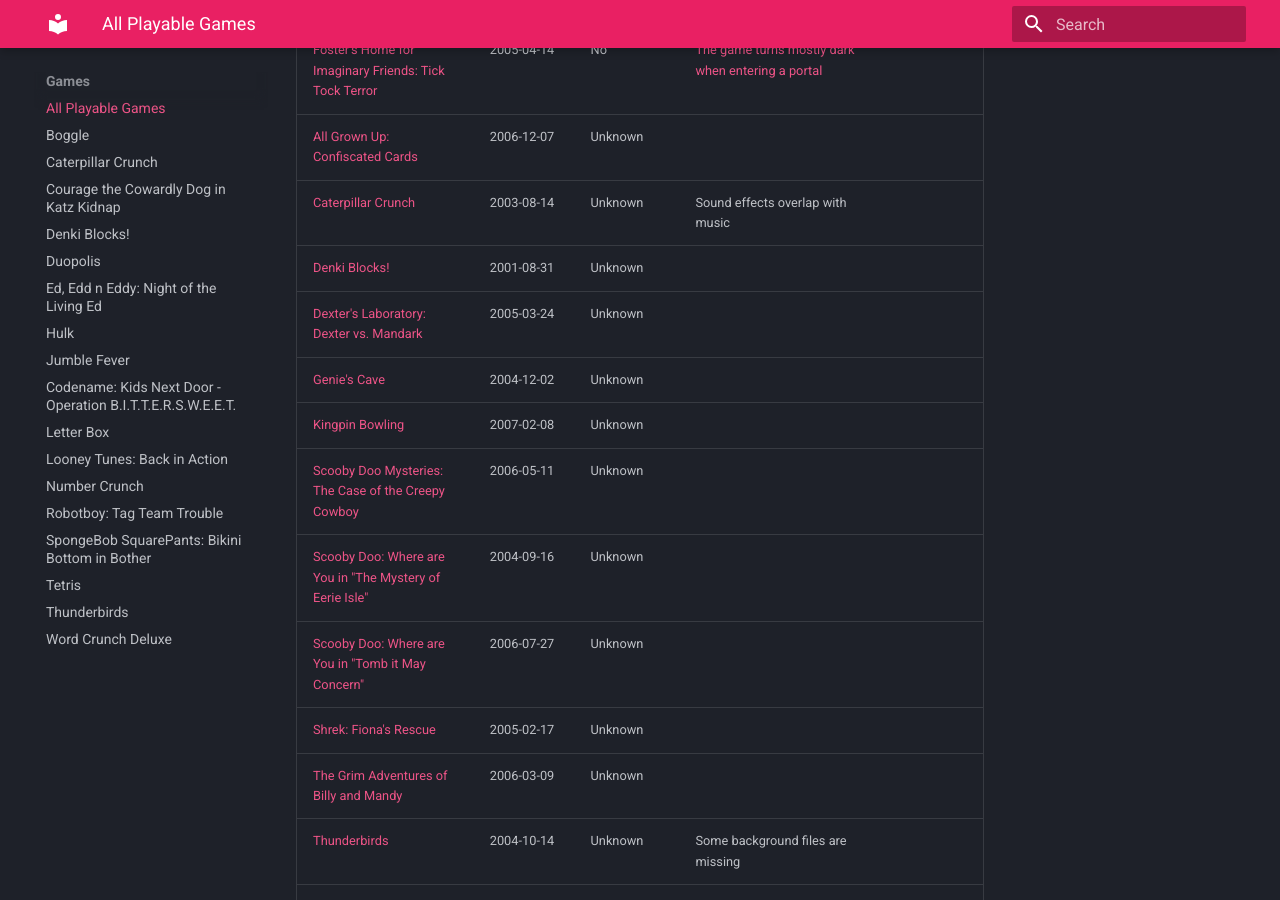
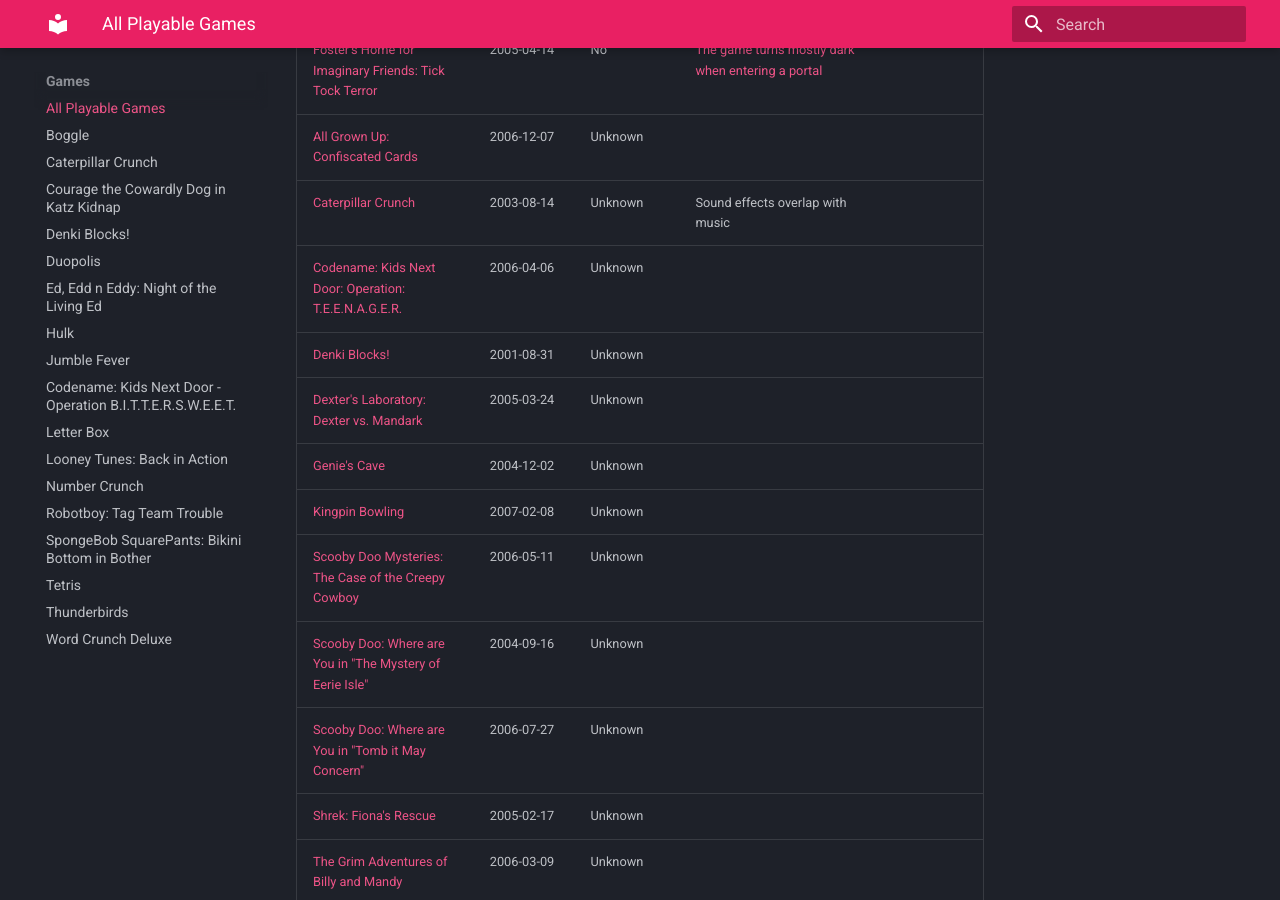
Before and after one commit to cobaltgit/sky-games-archive, an MkDocs documentation site: the page built from docs/games/index.md, in a window 1280 px wide and 900 px high, scrolled down 1621 px. Built offline with MkDocs 1.6.1 and Material for MkDocs 9.7.7, drawn with Linux system fonts in a browser that asks for light colours; comment, search, counter and statistics services are not loaded.

Commit message:
Add KND Operation Teenager

```diff
--- a/docs/games/index.md
+++ b/docs/games/index.md
@@ -40,6 +40,7 @@
 [Foster's Home for Imaginary Friends: Tick Tock Terror](/games/foster-ttt)|2005-04-14|No|[The game turns mostly dark when entering a portal](https://cdn.discordapp.com/attachments/1098329726126411856/1101901829320736868/image.png)
 [All Grown Up: Confiscated Cards](/games/all-grown-up)|2006-12-07|Unknown|
 [Caterpillar Crunch](/games/caterpillar)|2003-08-14|Unknown|Sound effects overlap with music|
+[Codename: Kids Next Door: Operation: T.E.E.N.A.G.E.R.](/games/knd-teenager)|2006-04-06|Unknown|
 [Denki Blocks!](/games/denki-blocks)|2001-08-31|Unknown|
 [Dexter's Laboratory: Dexter vs. Mandark](/games/dexter-vs-mandark)|2005-03-24|Unknown|
 [Genie's Cave](/games/genies-cave)|2004-12-02|Unknown|
```
